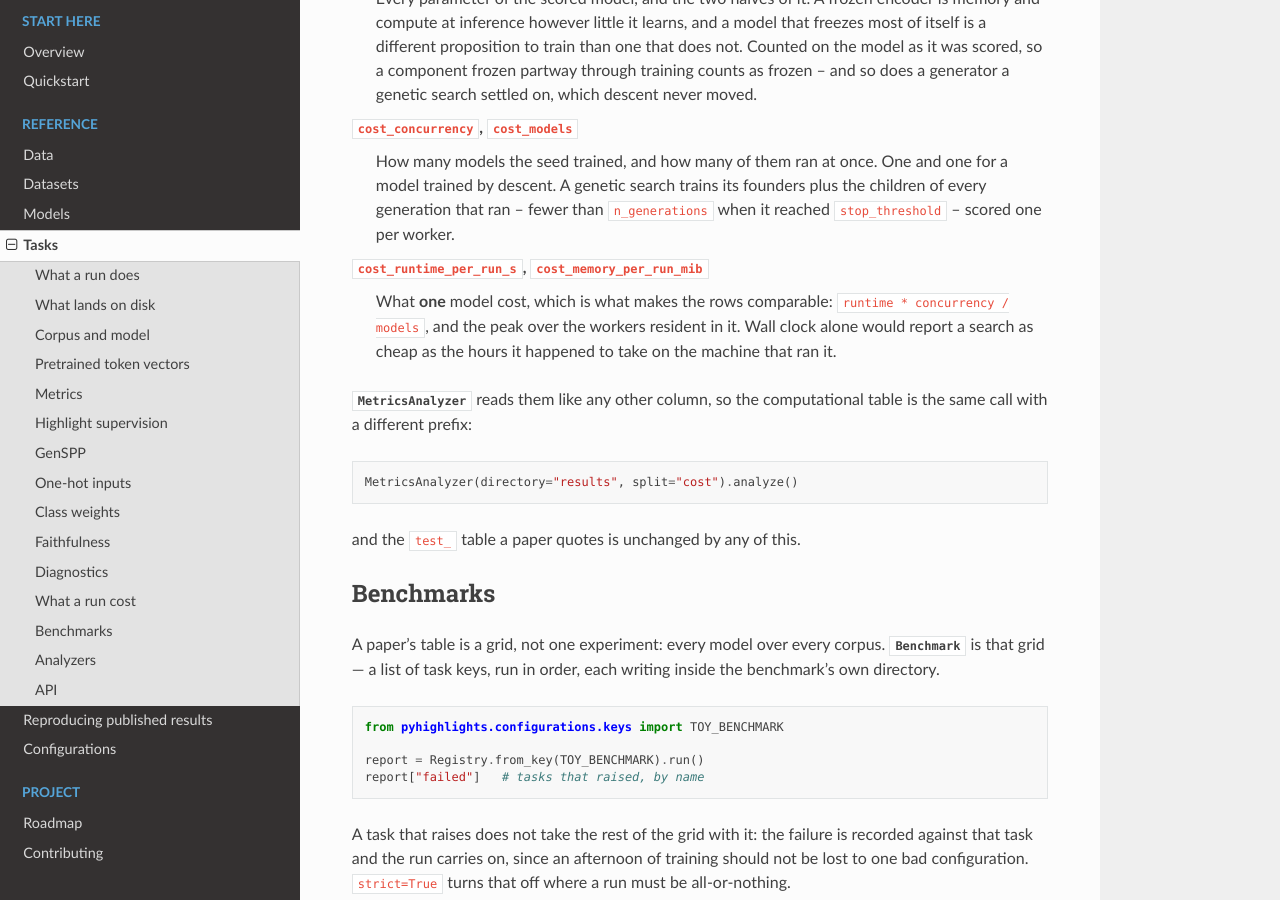
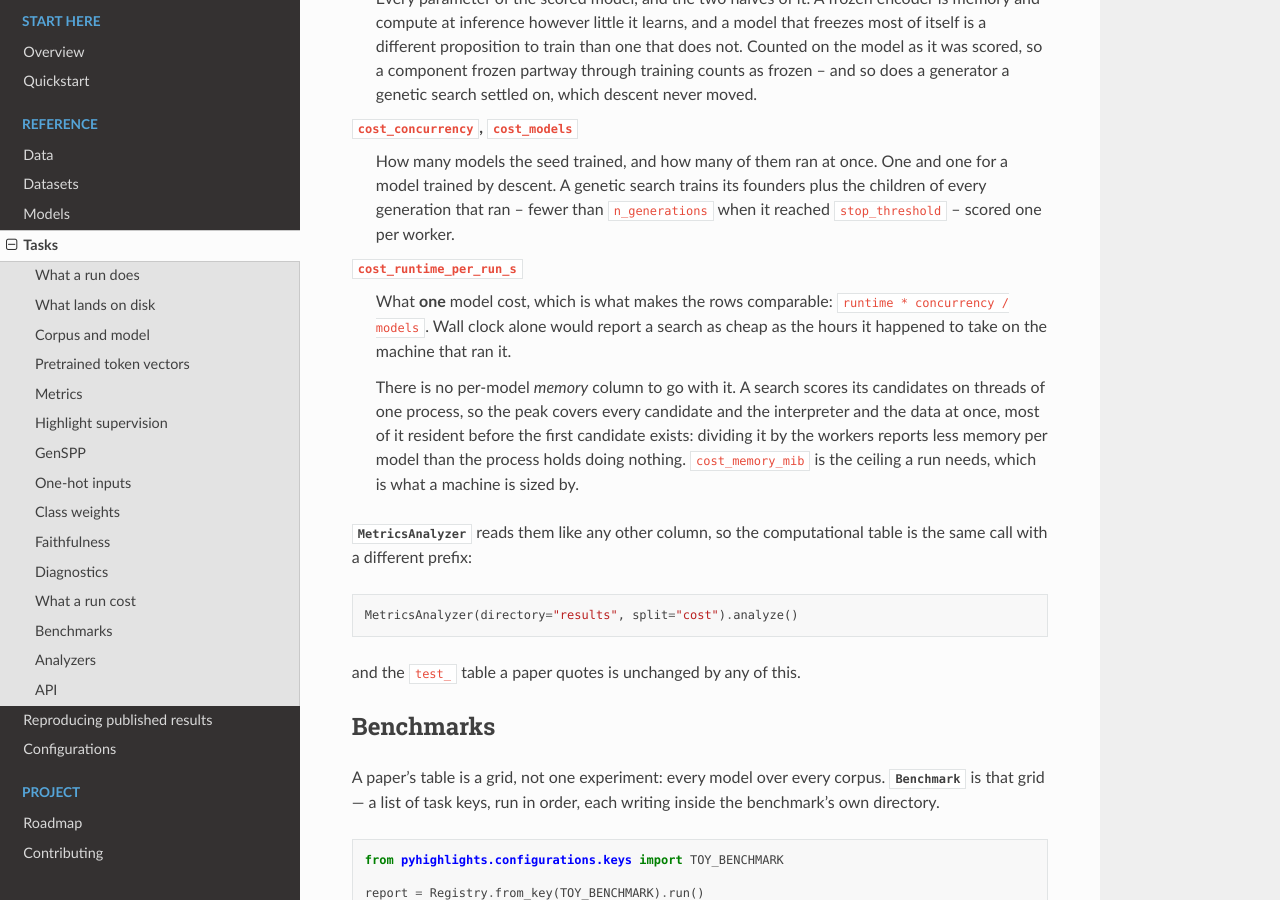
Before and after one commit to nlp-unibo/pyhighlights, a Sphinx documentation site: the page built from docsrc/source/tasks.rst, in a window 1280 px wide and 900 px high, scrolled down 10606 px. Built offline with Sphinx 7.4.7 and the Read the Docs theme 3.1.0, drawn with Linux system fonts in a browser that asks for light colours.

Commit message:
fix: memory is a ceiling, not a share
`cost_memory_per_run_mib` divided the peak by the workers, and the peak is a
whole-process high-water mark: a search scores its candidates on threads of
one process, so most of it -- interpreter, torch, the data -- is resident
before the first candidate exists. Measured, four threads each holding two
2000x2000 tensors moved the peak from 521 MiB to 608 MiB, so the per-model
share came out at 152 MiB, less than the process holds doing nothing. On the
toy corpus it reported the search using four times less memory per model than
a baseline training one.

The column is gone. `cost_memory_mib` is the ceiling a run needs, which is the
question a machine is sized by, and the runtime columns still carry the
per-model derivation, which is arithmetic that does hold.

Co-Authored-By: Claude Opus 5 (1M context) <noreply@anthropic.com>

```diff
--- a/docsrc/source/tasks.rst
+++ b/docsrc/source/tasks.rst
@@ -566,11 +566,17 @@ F1 says which model is better and nothing about what it takes to get there.
    plus the children of every generation that ran -- fewer than
    ``n_generations`` when it reached ``stop_threshold`` -- scored one per
    worker.
-``cost_runtime_per_run_s``, ``cost_memory_per_run_mib``
+``cost_runtime_per_run_s``
    What **one** model cost, which is what makes the rows comparable:
-   ``runtime * concurrency / models``, and the peak over the workers resident
-   in it. Wall clock alone would report a search as cheap as the hours it
-   happened to take on the machine that ran it.
+   ``runtime * concurrency / models``. Wall clock alone would report a search
+   as cheap as the hours it happened to take on the machine that ran it.
+
+   There is no per-model *memory* column to go with it. A search scores its
+   candidates on threads of one process, so the peak covers every candidate
+   and the interpreter and the data at once, most of it resident before the
+   first candidate exists: dividing it by the workers reports less memory per
+   model than the process holds doing nothing. ``cost_memory_mib`` is the
+   ceiling a run needs, which is what a machine is sized by.
 
 :class:`~pyhighlights.components.analyzers.MetricsAnalyzer` reads them like any
 other column, so the computational table is the same call with a different
```
Also changed, not shown: 2 other files.
